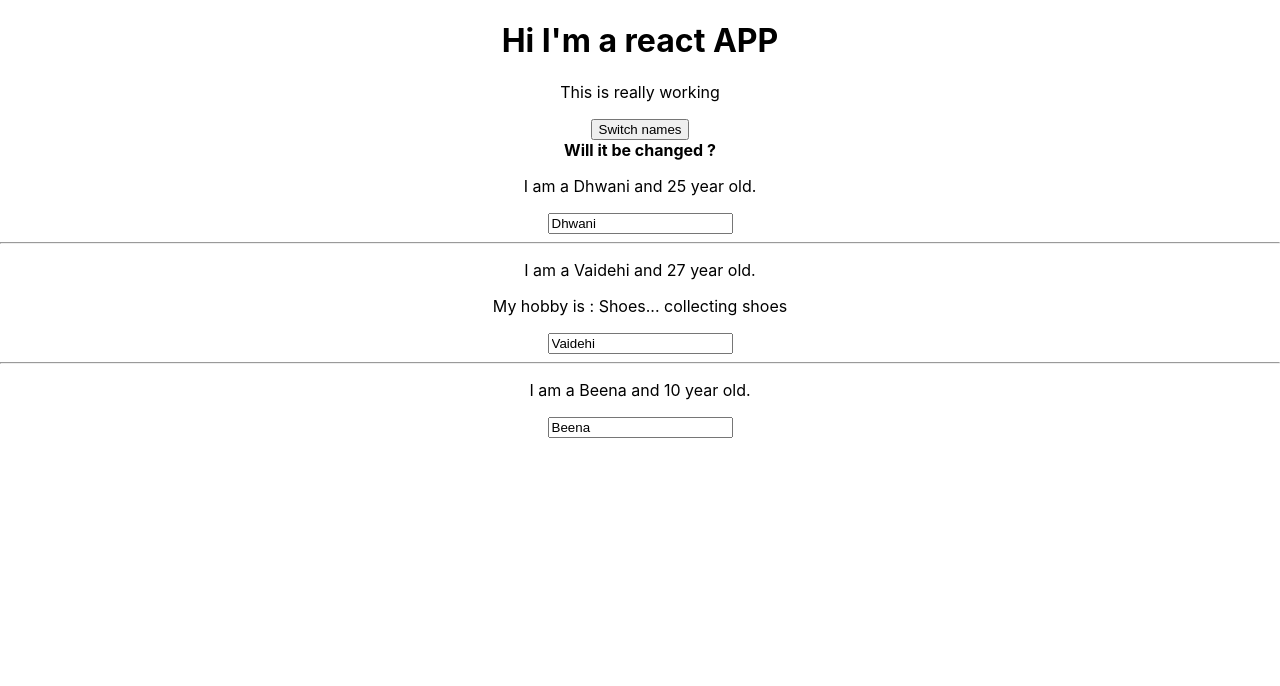
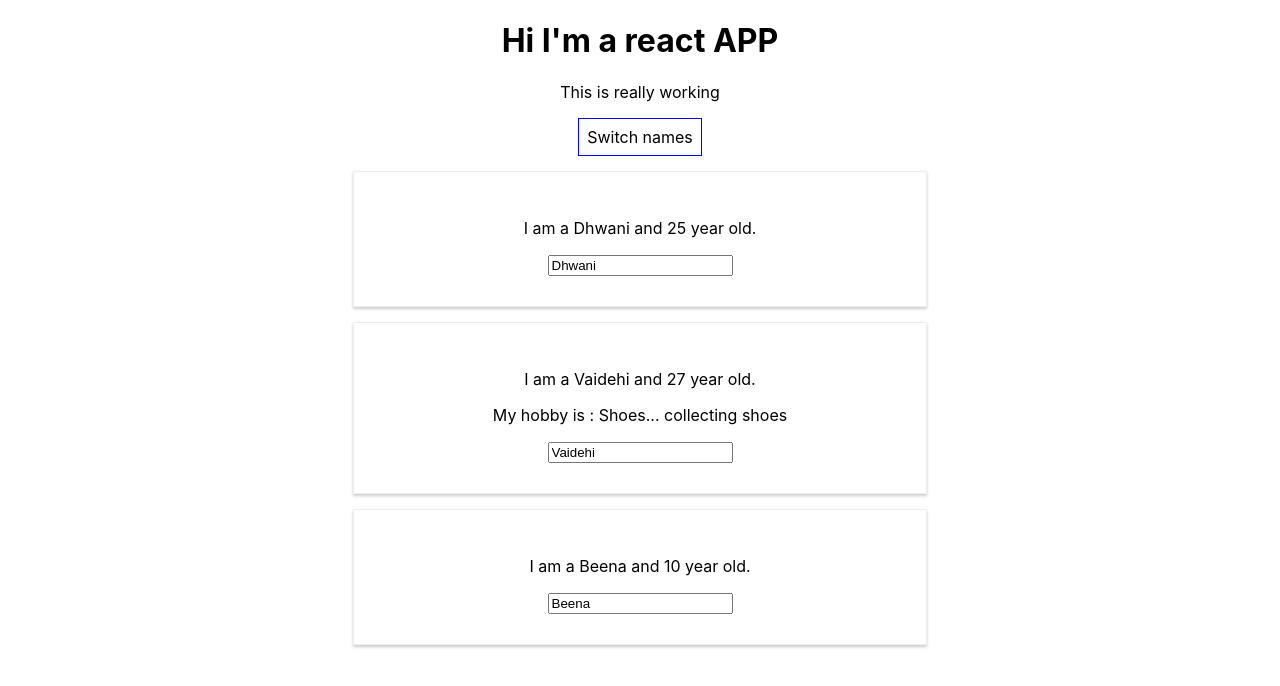
Before and after one commit to shahbhumi53/react-complete-guide, a React (Create React App) app: page / in a window 1280 px wide. Shown: the top 686 px of the page. Built offline with nearby package versions, Linux system fonts and the light colour scheme.

Commit message:
adding styles

```diff
--- a/src/App.css
+++ b/src/App.css
@@ -1,3 +1,4 @@
+/* any css class defined here are global, not specific to component, unlike angular css */
 .App {
   text-align: center;
 }
--- a/src/App.js
+++ b/src/App.js
@@ -60,7 +60,6 @@ class App extends Component {
     };
 
     nameChangedHandler = (event) => {
-        console.log(event.target.value);
         this.setState({
             persons: [
                 { name: 'Dhwani', age: 25 },
@@ -71,6 +70,17 @@ class App extends Component {
     };
 
     render() {
+
+        // this is inline style
+        // biggest drawback of using this syntax is you can not add css like :hover, :focus etc
+        const btnStyle = {
+            backgroundColor: 'white',
+            font: 'inherit',
+            border: '1px solid blue',
+            padding: '8px',
+            cursor: 'pointer'
+        };
+
         return (
             <div className="App">
                 <h1>Hi I'm a react APP</h1>
@@ -81,14 +91,14 @@ class App extends Component {
                   function to be executed only when button is clicked. We just passed the
                    reference */}
                 {/*  following syntax is inconvenient  */}
-                <button onClick={ () => this.switchNameHandler('DJ') } >Switch names</button>
+                <button style={ btnStyle }
+                        onClick={ () => this.switchNameHandler('DJ') } >Switch names</button>
 
-                <br/>
-                <b>{ this.state.otherStateProp }</b>
+                {/*<br/>
+                <b>{ this.state.otherStateProp }</b>*/}
 
                 <Person name={ this.state.persons[0].name }
                         age={ this.state.persons[0].age } />
-                <hr/>
                 {/* preferable syntax to declare click events  */}
                 <Person name={ this.state.persons[1].name }
                         age={ this.state.persons[1].age }
@@ -96,7 +106,6 @@ class App extends Component {
                         click={ this.switchNameHandler.bind(this, 'DJOSHI') }>
                     My hobby is : Shoes... collecting shoes
                 </Person>
-                <hr/>
                 <Person name={ this.state.persons[2].name }
                         age={ this.state.persons[2].age } />
             </div>
--- /dev/null
+++ b/src/Person/Person.css
@@ -0,0 +1,9 @@
+/* any css class defined here are global, not specific to component, unlike angular css */
+.Person {
+    width: 40%;
+    margin: 15px auto;
+    border: 1px solid #eee;
+    box-shadow: 0 2px 3px #ccc;
+    padding: 30px;
+    text-align: center;
+}
--- a/src/Person/Person.js
+++ b/src/Person/Person.js
@@ -1,4 +1,5 @@
 import React from 'react';
+import './Person.css';
 
 /*
  - as props contains something that is comes from outside of the component
@@ -10,7 +11,7 @@ const person = (props) => {
     // dynamic content can be part of JSX, just need to wrap it on curly braces
     /*this will render anything between tag of Person in JSX */
     return (
-        <div>
+        <div className="Person">
             {/*<p>I am a { props.name } and { Math.floor(Math.random() * 30) } year old.</p>*/}
             <p onClick={ props.click } >I am a { props.name } and { props.age } year old.</p>
             <p>{ props.children }</p>
```
